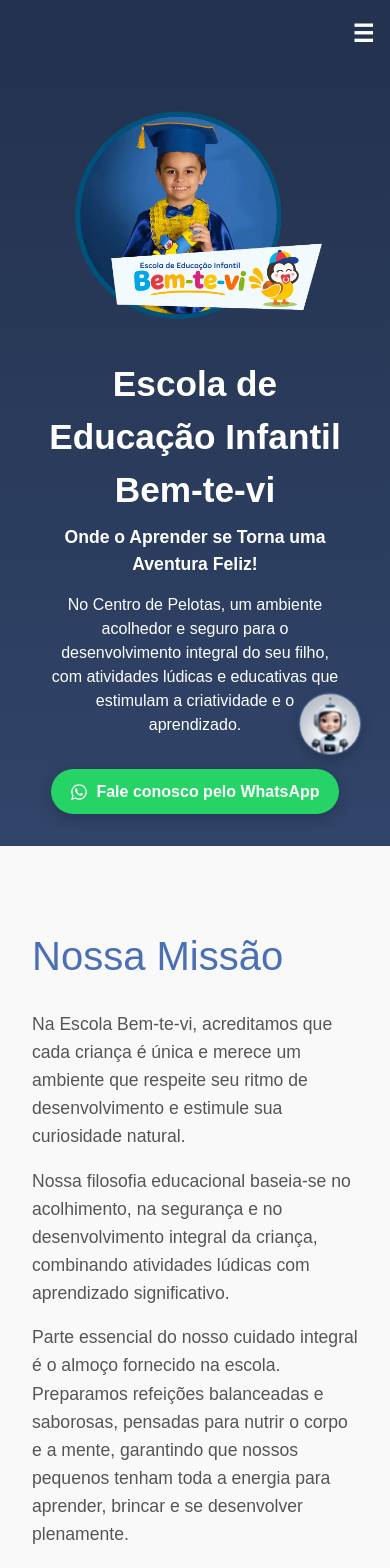
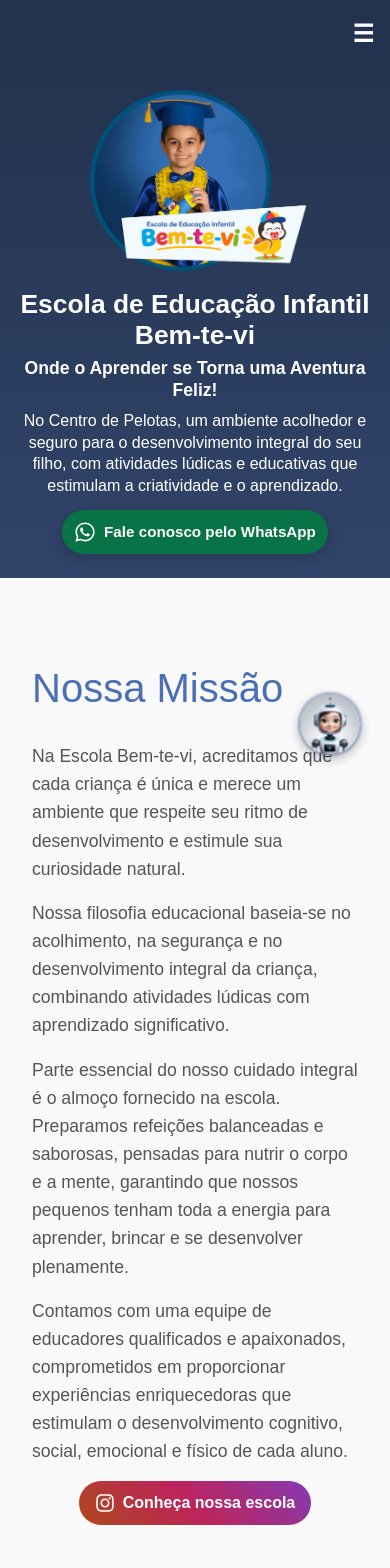
Before and after one commit to Alexseyf/bemtevi-page, a Next.js app: page / in a window 390 px wide. Shown: the top 1568 px of the page. Built offline with nearby package versions, Linux system fonts and the light colour scheme.

Commit message:
refine mobile landing layout and Instagram link

```diff
--- a/src/components/AboutUs.tsx
+++ b/src/components/AboutUs.tsx
@@ -1,6 +1,7 @@
 "use client";
 
 import React from 'react';
+import { FaInstagram } from 'react-icons/fa';
 import styled from 'styled-components';
 
 const AboutContainer = styled.section`
@@ -48,6 +49,29 @@ const AboutText = styled.div`
   }
 `;
 
+const InstagramLink = styled.a`
+  display: flex;
+  width: fit-content;
+  max-width: 100%;
+  margin-inline: auto;
+  align-items: center;
+  gap: 0.5rem;
+  min-height: 44px;
+  padding: 0.5rem 1rem;
+  border-radius: 999px;
+  background: linear-gradient(45deg, #ad491a, #bd245b 48%, #833ab4);
+  color: white;
+  font-weight: 600;
+
+  &:hover {
+    filter: brightness(0.94);
+  }
+
+  svg {
+    flex: none;
+  }
+`;
+
 const AboutUs = () => {
   return (
     <AboutContainer id="sobre">
@@ -74,6 +98,10 @@ const AboutUs = () => {
             comprometidos em proporcionar experiências enriquecedoras que estimulam
             o desenvolvimento cognitivo, social, emocional e físico de cada aluno.
           </p>
+          <InstagramLink href="https://www.instagram.com/bemteviescolainfantil/" target="_blank" rel="noopener noreferrer" aria-label="Conheça nossa escola no Instagram">
+            <FaInstagram size={20} aria-hidden="true" />
+            Conheça nossa escola
+          </InstagramLink>
         </AboutText>
       </AboutContent>
     </AboutContainer>
--- a/src/components/Contact.tsx
+++ b/src/components/Contact.tsx
@@ -7,6 +7,10 @@ import { FaMapMarkerAlt, FaPhone, FaEnvelope, FaClock } from 'react-icons/fa';
 const ContactContainer = styled.section`
   padding: 5rem 2rem;
   background-color: #f0f7ff;
+
+  @media (max-width: 768px) {
+    padding-inline: 1rem;
+  }
 `;
 
 const SectionTitle = styled.h2`
@@ -18,25 +22,26 @@ const SectionTitle = styled.h2`
 
 const ContactWrapper = styled.div`
   max-width: 1200px;
-  width: 100%;
   margin: 0 auto;
   display: grid;
   grid-template-columns: 1fr 1fr;
   gap: 3rem;
 
   @media (max-width: 768px) {
-    grid-template-columns: 1fr;
+    grid-template-columns: minmax(0, 1fr);
+    gap: 1.5rem;
   }
 `;
 
 const ContactForm = styled.form`
-  box-sizing: border-box;
-  width: 100%;
-  min-width: 0;
   background-color: white;
   padding: 2rem;
   border-radius: 8px;
   box-shadow: 0 4px 8px rgba(0, 0, 0, 0.1);
+
+  @media (max-width: 768px) {
+    padding: 1.25rem;
+  }
 `;
 
 const FormTitle = styled.h3`
@@ -58,7 +63,6 @@ const Label = styled.label`
 `;
 
 const Input = styled.input`
-  box-sizing: border-box;
   width: 100%;
   padding: 0.8rem;
   border: 1px solid #ccc;
@@ -77,7 +81,6 @@ const Input = styled.input`
 `;
 
 const TextArea = styled.textarea`
-  box-sizing: border-box;
   width: 100%;
   padding: 0.8rem;
   border: 1px solid #ccc;
@@ -114,19 +117,20 @@ const SubmitButton = styled.button`
 `;
 
 const ContactInfo = styled.div`
-  min-width: 0;
   display: flex;
   flex-direction: column;
   gap: 2rem;
 `;
 
 const InfoCard = styled.div`
-  box-sizing: border-box;
-  width: 100%;
   background-color: white;
   padding: 2rem;
   border-radius: 8px;
   box-shadow: 0 4px 8px rgba(0, 0, 0, 0.1);
+
+  @media (max-width: 768px) {
+    padding: 1.25rem;
+  }
 `;
 
 const InfoTitle = styled.h3`
@@ -153,12 +157,16 @@ const InfoItem = styled.li`
 `;
 
 const IconWrapper = styled.div`
+  flex: none;
   color: #5077bf;
   font-size: 1.2rem;
   margin-top: 0.2rem;
 `;
 
 const InfoText = styled.div`
+  min-width: 0;
+  overflow-wrap: anywhere;
+
   p {
     margin: 0;
     color: #333;
--- a/src/components/Hero.tsx
+++ b/src/components/Hero.tsx
@@ -1,6 +1,6 @@
 import React from 'react';
+import { FaWhatsapp } from 'react-icons/fa';
 import styled from 'styled-components';
-import { FaWhatsapp } from 'react-icons/fa';
 
 const HeroContainer = styled.section`
   position: relative;
@@ -15,11 +15,8 @@ const HeroContainer = styled.section`
   color: white;
 
   @media (max-width: 768px) {
-    height: auto;
-    min-height: 85vh;
-    padding: 2rem 0;
-    flex-direction: column;
-    justify-content: center;
+    min-height: 0;
+    padding: 0.75rem 0 1.5rem;
   }
 `;
 
@@ -34,7 +31,8 @@ const HeroWrapper = styled.div`
 
   @media (max-width: 768px) {
     flex-direction: column;
-    justify-content: center;
+    gap: 0.75rem;
+    padding-inline: 1rem;
   }
 `;
 
@@ -63,12 +61,9 @@ const HeroImage = styled.div`
   }
 
   @media (max-width: 768px) {
-    flex: 0 0 100%;
-    margin-bottom: 2rem;
-
     img {
-      max-width: 80%;
-      max-height: 300px;
+      width: clamp(8rem, 27svh, 15rem);
+      height: auto;
     }
   }
 `;
@@ -82,11 +77,16 @@ const HeroContent = styled.div`
     font-weight: 700;
     margin-bottom: 0.5rem;
 
+    span {
+      white-space: nowrap;
+    }
+
     @media (max-width: 1024px) {
       font-size: 2.4rem;
     }
     @media (max-width: 768px) {
-      font-size: 2.2rem;
+      font-size: clamp(1.65rem, 6.5vw, 2.2rem);
+      line-height: 1.15;
     }
   }
 
@@ -100,6 +100,8 @@ const HeroContent = styled.div`
     }
     @media (max-width: 768px) {
       font-size: 1.1rem;
+      line-height: 1.25;
+      margin-bottom: 0.5rem;
     }
   }
 
@@ -112,17 +114,20 @@ const HeroContent = styled.div`
     }
     @media (max-width: 768px) {
       font-size: 1rem;
+      line-height: 1.35;
+      margin-bottom: 0.85rem;
     }
   }
 
   @media (max-width: 768px) {
-    flex: 0 0 100%;
+    max-width: 30rem;
+    padding: 0;
     text-align: center;
   }
 `;
 
 const CTAButton = styled.a`
-  background: #25d366;
+  background-color: #087347;
   color: white;
   padding: 0.75rem 1.5rem;
   border-radius: 25px;
@@ -132,26 +137,25 @@ const CTAButton = styled.a`
   display: inline-flex;
   align-items: center;
   gap: 0.5rem;
-  transition: transform 0.3s, box-shadow 0.3s;
+  transition: background-color 0.3s, transform 0.3s, box-shadow 0.3s;
   box-shadow: 0 4px 15px rgba(0, 0, 0, 0.2);
-  white-space: nowrap;
+  max-width: 100%;
+  text-align: center;
 
   &:hover {
-    background: #1fbd5b;
+    background-color: #065c39;
     transform: translateY(-2px);
     box-shadow: 0 6px 20px rgba(0, 0, 0, 0.3);
   }
 
   @media (max-width: 768px) {
-    font-size: 1rem;
-    padding: 0.65rem 1.2rem;
+    font-size: 0.95rem;
+    min-height: 44px;
+    padding: 0.65rem 0.75rem;
   }
 
   svg {
-    @media (max-width: 768px) {
-      width: 18px !important;
-      height: 18px !important;
-    }
+    flex: none;
   }
 `;
 
@@ -163,14 +167,14 @@ const Hero = () => {
           <img src="/images/banner-img.webp" alt="Criança com traje de formatura e logomarca da Escola Bem-te-vi" width={2000} height={1733} loading="eager" fetchPriority="high" />
         </HeroImage>
         <HeroContent>
-          <h1>Escola de Educação Infantil Bem-te-vi</h1>
+          <h1>Escola de Educação Infantil <span>Bem-te-vi</span></h1>
           <h2>Onde o Aprender se Torna uma Aventura Feliz!</h2>
           <p>
             No Centro de Pelotas, um ambiente acolhedor e seguro para o desenvolvimento integral do seu filho,
             com atividades lúdicas e educativas que estimulam a criatividade e o aprendizado.
           </p>
-          <CTAButton href="https://wa.me/5553991280638?text=Olá!%20Gostaria%20de%20agendar%20uma%20visita%20para%20conhecer%20a%20escola." target="_blank" rel="noopener noreferrer">
-            <FaWhatsapp aria-hidden="true" />
+          <CTAButton href="https://wa.me/5553991280638?text=Ol%C3%A1%21%20Gostaria%20de%20saber%20mais%20sobre%20a%20Escola%20Bem-te-vi." target="_blank" rel="noopener noreferrer">
+            <FaWhatsapp size={22} aria-hidden="true" />
             Fale conosco pelo WhatsApp
           </CTAButton>
         </HeroContent>
```
